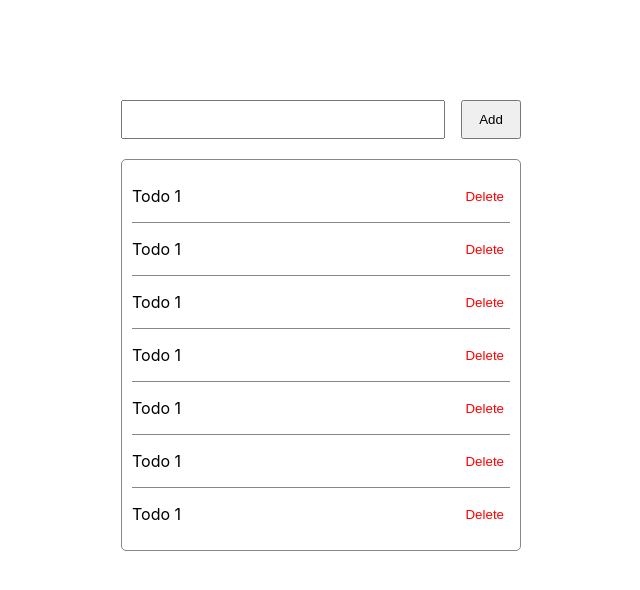
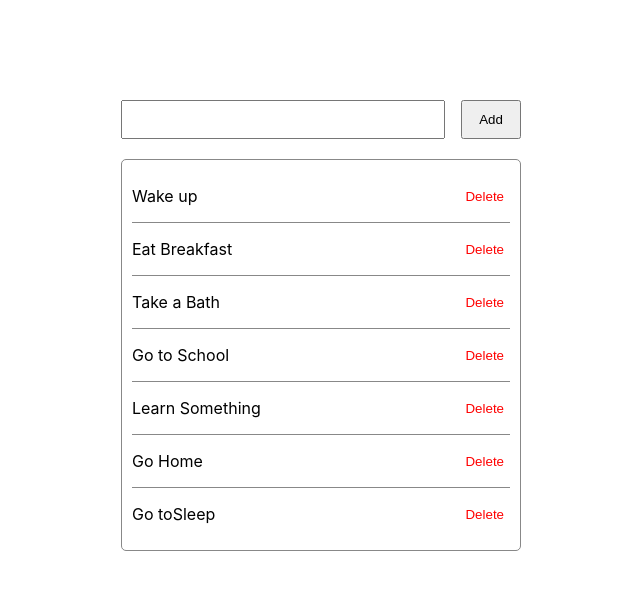
Before and after one commit to skatzteyp/react-training, a React (Create React App) app: page / in a window 1280 px wide. Shown: the top 590 px of the page, without its empty margins (319-959 px from the left). Built offline with nearby package versions, Linux system fonts and the light colour scheme.

Commit message:
Use props for todo item

```diff
--- a/src/components/TodoItem.js
+++ b/src/components/TodoItem.js
@@ -1,8 +1,8 @@
 import React from 'react';
 
-const TodoItem = () => (
+const TodoItem = ({ todo }) => (
   <>
-    <p>Todo 1</p>
+    <p>{todo}</p>
     <button className="todo-item-delete">Delete</button>
   </>
 );
--- a/src/components/TodoList.js
+++ b/src/components/TodoList.js
@@ -16,7 +16,7 @@ const TodoList = () => (
   <ul className="todo-list">
     {todoItems.map(item => (
       <li key={item} className="todo-list-item">
-        <TodoItem />
+        <TodoItem todo={item} />
       </li>
     ))}
   </ul>
```
Also changed, not shown: 2 other files (tests, documents, lock files or other folders).
